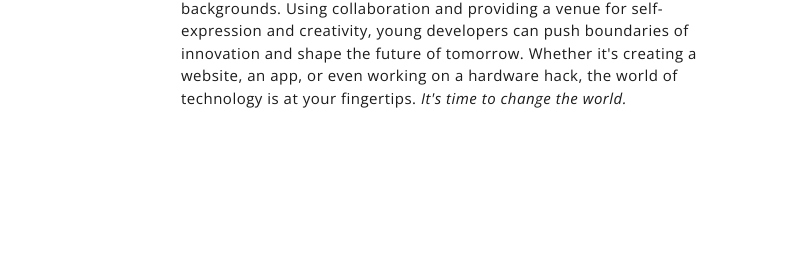
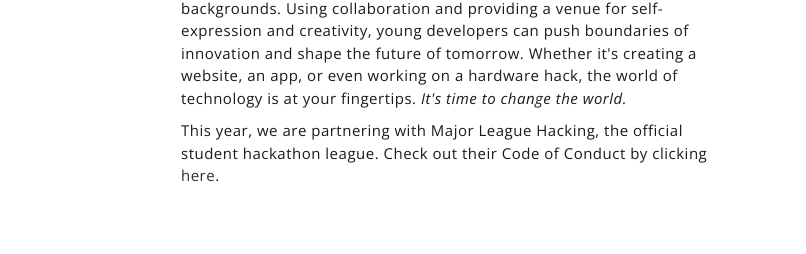
Before and after one commit to NHacks/NHacks-Website, a plain HTML site: page index.html in a window 1280 px wide. Shown: the part 962-1216 px from the top of the page, 474-1280 px from the left. Drawn offline with nearby package versions, Linux system fonts and the light colour scheme.

Commit message:
Add a link to the MLH code of conduct in the about section

```diff
--- a/index.html
+++ b/index.html
@@ -135,6 +135,9 @@
                       personalities, and backgrounds. Using collaboration and providing a venue for self-expression and creativity, young
                       developers can push boundaries of innovation and shape the future of tomorrow. Whether it's creating a website, an
                       app, or even working on a hardware hack, the world of technology is at your fingertips. <i>It's time to change the world.</i></p>
+
+                    <p>This year, we are partnering with Major League Hacking, the official student hackathon league. Check out their Code
+                      of Conduct by clicking <a href = "https://static.mlh.io/docs/mlh-code-of-conduct.pdf">here</a>.</p>
 									</div>
 								</div>
 							</div>
```
